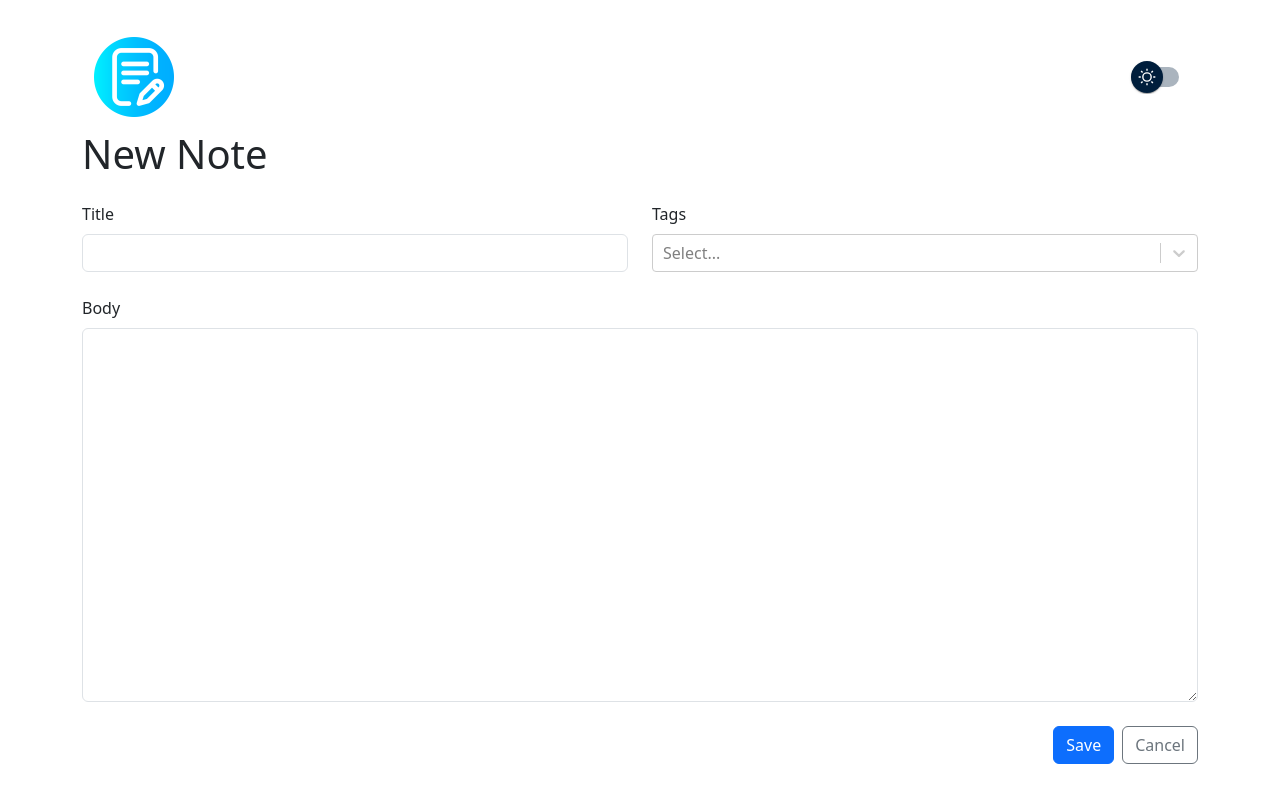
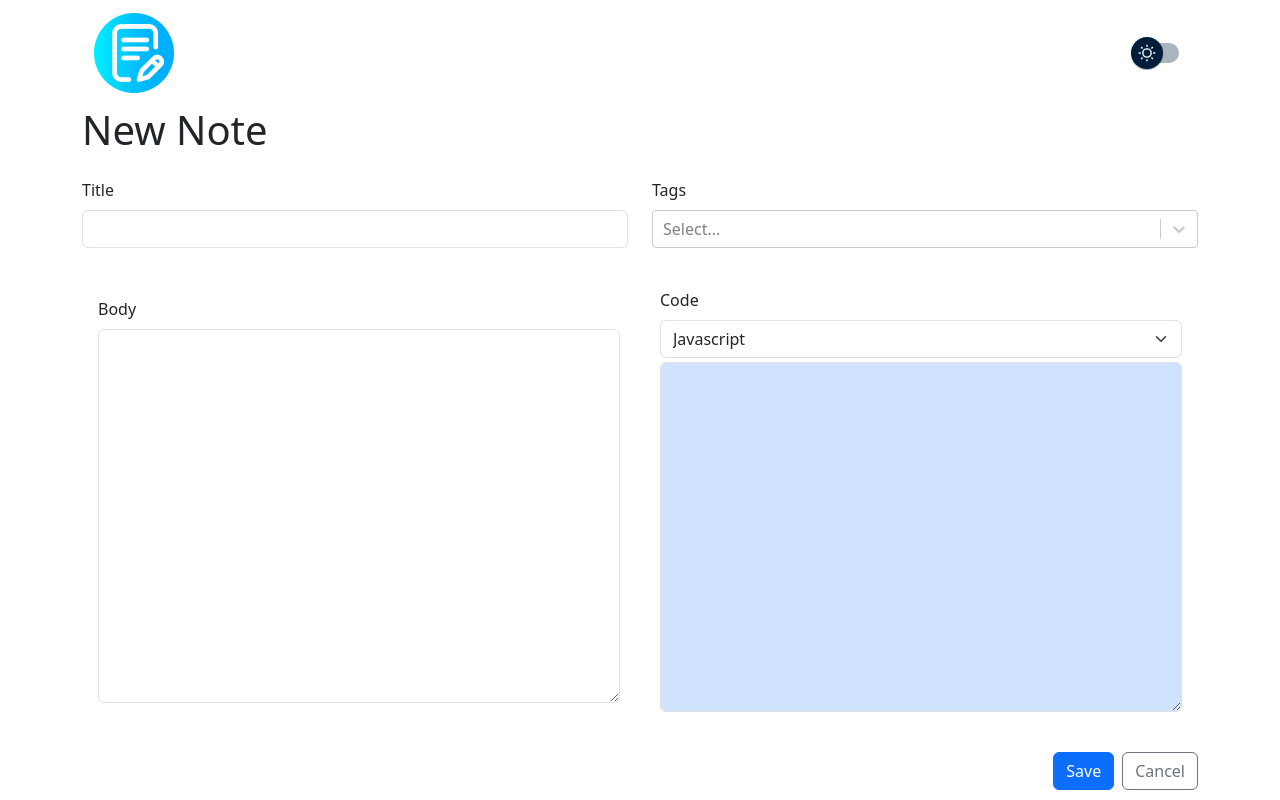
Before and after one commit to YorauKen/Notes-TS, a React (Vite) app: page /new in a window 1280 px wide. Built offline with nearby package versions, Linux system fonts and the light colour scheme.

Commit message:
few upgrades

```diff
--- a/src/App.tsx
+++ b/src/App.tsx
@@ -28,13 +28,17 @@ export type RawNote = {
 export type RawNoteData = {
   title:string,
   markdown:string,
+  code:string,
   tagIds:string[]
+  language:string
 }
 
 export type NoteData = {
   title:string,
   markdown:string,
+  code:string
   tags : Tag[]
+  language:string
 }
 
 function App(){
@@ -92,7 +96,7 @@ function App(){
   }
 
   return (
-    <Container className="my-4">
+    <Container>
       <ToggleThemeComponent/>
       <div></div>
       <Routes>
--- a/src/EditNote.tsx
+++ b/src/EditNote.tsx
@@ -17,6 +17,8 @@ export  function EditNote({onSubmit , onAddTag , availableTags}:EditNoteProps ){
 			title={note.title}
 			markdown={note.markdown}
 			tags={note.tags}
+			language={note.language}
+			code={note.code}
 			onSubmit={data => onSubmit(note.id , data)}
 			onAddTag={onAddTag}
 			availableTags={availableTags}
--- a/src/Note.tsx
+++ b/src/Note.tsx
@@ -2,6 +2,11 @@ import { Badge, Button, Col, Row, Stack } from "react-bootstrap";
 import { useNote } from "./NoteLayout";
 import { Link, useNavigate } from "react-router-dom";
 import { ReactMarkdown } from "react-markdown/lib/react-markdown";
+import {  Prism } from 'react-syntax-highlighter'
+import { tomorrow } from 'react-syntax-highlighter/dist/esm/styles/prism'
+import { useState } from "react";
+import ContentCopyRoundedIcon from '@mui/icons-material/ContentCopyRounded';
+import LibraryAddCheckSharpIcon from '@mui/icons-material/LibraryAddCheckSharp';
 
 
 type NoteProps = {
@@ -11,6 +16,13 @@ type NoteProps = {
 export function Note({onDelete}:NoteProps){
 	const note = useNote()
 	const navigate = useNavigate()
+	const [copied,setCopied] = useState("");
+
+	const handleCopy = (code:string) => {
+		setCopied(code)
+		navigator.clipboard.writeText(code);
+		setTimeout(()=> setCopied(""), 1500 )
+	  }
 	return <>
 	<Row className='align-items-center mb-4'>
 		<Col>
@@ -41,6 +53,30 @@ export function Note({onDelete}:NoteProps){
 				</Stack>
 		</Col>
 	</Row>
-	<ReactMarkdown>{note.markdown}</ReactMarkdown>
+	<div className="container-lg">
+		<div className="row">
+			<div className="col-md-6">
+				<ReactMarkdown>{note.markdown}</ReactMarkdown>
+			</div>
+			{ note.code && (
+				<>
+			<div className="col-md-4 h-auto w-auto "  >
+			<div className="position-relative" onClick={()=>handleCopy(note.code)} >
+					{ copied === note.code ? (
+						<LibraryAddCheckSharpIcon className="position-absolute end-0 mx-2 my-3 text-light"/>
+					):(
+						<ContentCopyRoundedIcon className="position-absolute end-0 mx-2 my-3 text-light"/>
+					) }
+
+  			</div>
+				<Prism language={note.language} className="rounded-4 shadow-lg p-3 mb-5" style={tomorrow}>{note.code}</Prism>
+
+			</div>
+
+			</>
+			)}
+		</div>
+	</div>
+
 	</>
 }
--- a/src/NoteForm.tsx
+++ b/src/NoteForm.tsx
@@ -11,27 +11,43 @@ type NoteFormProps = {
   availableTags: Tag[];
 } & Partial<NoteData>;
 
+interface Option {
+  value: string;
+  label: string;
+}
+
+const options: Option[] = [
+  { value: 'javascript', label: 'Javascript' },
+  { value: 'python', label: 'Python' },
+  { value: 'c', label: 'C' },
+];
+
+
 export function NoteForm({
   onSubmit,
   onAddTag,
   availableTags,
   title = "",
   markdown = "",
+  code = "",
+  language= '',
   tags = [],
 }: NoteFormProps) {
   const titleRef = useRef<HTMLInputElement>(null);
   const markdownRef = useRef<HTMLTextAreaElement>(null);
+  const codeRef = useRef<HTMLTextAreaElement>(null);
   const [selectedTags, setSelectedTags] = useState<Tag[]>(tags);
+  const languageRef = useRef<HTMLSelectElement>(null);
+
   const navigate = useNavigate();
-
-
-
   function handleSubmit(e: FormEvent) {
     e.preventDefault();
     onSubmit({
       title: titleRef.current!.value,
       markdown: markdownRef.current!.value,
+      code:codeRef.current!.value,
       tags: selectedTags,
+      language:languageRef.current!.value
     });
     navigate("..");
   }
@@ -41,7 +57,7 @@ export function NoteForm({
       <Stack gap={4}>
         <Row>
           <Col>
-            <Form.Group controlId="title">
+            <Form.Group controlId="title" className="position-relative">
               <Form.Label>Title</Form.Label>
               <Form.Control required ref={titleRef} defaultValue={title} />
             </Form.Group>
@@ -73,7 +89,8 @@ export function NoteForm({
             </Form.Group>
           </Col>
         </Row>
-        <Form.Group controlId="markdown">
+        <Stack direction="horizontal" gap={2}>
+        <Form.Group controlId="markdown" className="w-100 p-3">
           <Form.Label>Body</Form.Label>
           <Form.Control
             required
@@ -83,6 +100,27 @@ export function NoteForm({
             defaultValue={markdown}
           />
         </Form.Group>
+        <Form.Group controlId="code" className="w-100 p-3 ">
+          <Form.Label>Code</Form.Label>
+          <Form.Select
+            className="mb-1"
+            ref={languageRef}
+            >
+              {options.map((option) => (
+                <option key={option.value} value={option.value}>
+              {option.label}
+                </option>
+              ))}
+          </Form.Select>
+          <Form.Control
+            as="textarea"
+            rows={14}
+            ref={codeRef}
+            defaultValue={code}
+            className="bg-primary-subtle text-body-emphasis"
+          />
+        </Form.Group>
+        </Stack>
         <Stack direction="horizontal" gap={2} className="justify-content-end">
           <Button type="submit" variant="primary">
             Save
--- a/src/NoteList.tsx
+++ b/src/NoteList.tsx
@@ -4,13 +4,13 @@ import { Link } from "react-router-dom";
 import ReactSelect from "react-select";
 import { Tag } from "./App";
 import styles from './NoteList.module.css';
-
-
+import chroma from "chroma-js";
 
 type SimpNote = {
 	tags:Tag[]
 	title:string
 	id:string
+	language:string
 }
 
 
@@ -71,6 +71,20 @@ export function NoteList({availableTags , notes , onDeleteTag , onUpdateTag }:No
 					<Form.Group controlId="tags">
 					<Form.Label>Tags</Form.Label>
 					<ReactSelect
+						styles={{
+							control: (baseStyles, state) => ({
+							  ...baseStyles,
+							  borderColor: state.isFocused ? 'blue' : 'gray',
+							  backgroundColor : "-moz-initial"
+							}),
+							option: (provided,state) => ({
+								...provided,
+								backgroundColor:"lightgray",
+								'&:hover': { backgroundColor: state.isSelected ? '#192E49' : '#ffffff' },
+								color:"black",
+							}),
+
+						}}
 						value={	selectedTags.map( tag => {
 							return { label : tag.label , value : tag.id }
 						})}
@@ -91,7 +105,7 @@ export function NoteList({availableTags , notes , onDeleteTag , onUpdateTag }:No
 		<Row xs={1} sm={2} lg={3} xl={4} className="g-3">
 			{filteredNotes.map(note => (
 				<Col key={note.id}>
-					<NoteCard id={note.id} title={note.title} tags={note.tags}/>
+					<NoteCard id={note.id} title={note.title} tags={note.tags} language = {note.language}/>
 				</Col>
 			))}
 		</Row>
@@ -102,22 +116,31 @@ export function NoteList({availableTags , notes , onDeleteTag , onUpdateTag }:No
 }
 
 
-function NoteCard({id , title , tags}:SimpNote){
+function NoteCard({id , title , tags , language}:SimpNote){
+
+	function lang(language:string){
+		if( language === 'javascript') return '.js';
+		else if(language === 'python') return '.py';
+		else return '.c';
+	}
+
 	return <Card as={Link} to={`${id}`} className={`h-100-text-reset text-decoration-none ${styles.card}`}>
 		<Card.Body>
 			<Stack gap={2} className="align-items-center justify-content-center h-100">
 				<span className="fs-5">{title}</span>
 				{tags.length>0 && (
 					<Stack
-						gap={1}
-						direction="horizontal"
-						className="justify-content-center flex-wrap">
+					gap={1}
+					direction="horizontal"
+					className="justify-content-center flex-wrap">
 						{	tags.map(tag => (
 							<Badge className="text-truncate" key={tag.id}>{tag.label}
 							</Badge>
 						))}
 					</Stack>
-				)}
+
+					)}
+				<Badge className="fs-10 bg-warning">{lang(language)}</Badge>
 			</Stack>
 		</Card.Body>
 	</Card>
```
Also changed, not shown: package.json (+11 -0 lines), src/Header.tsx (deleted, +0 -9 lines), 1 other file (tests, documents, lock files or other folders).
